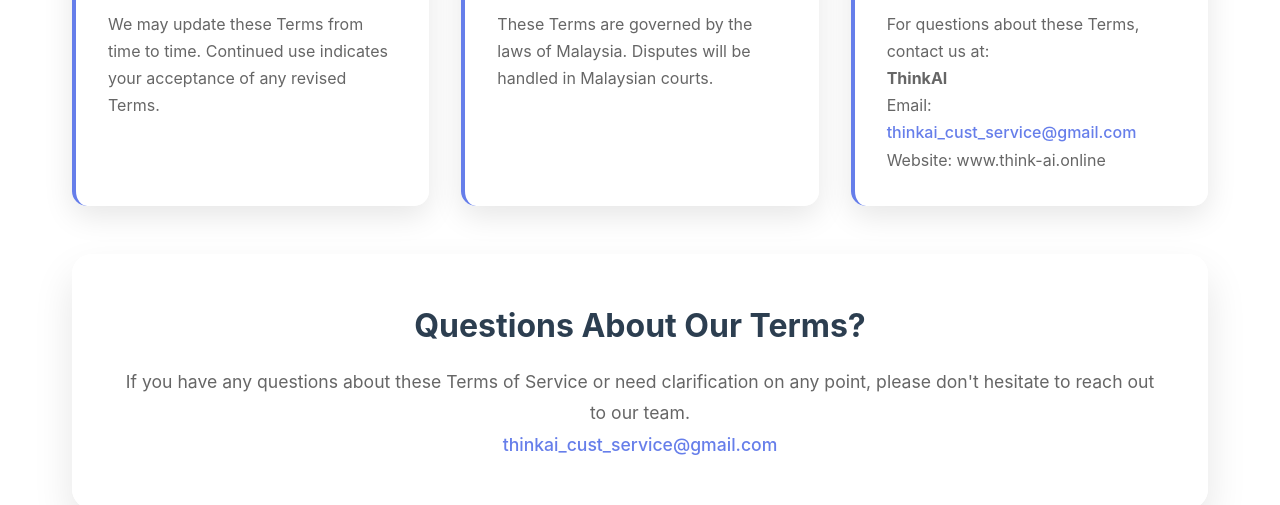
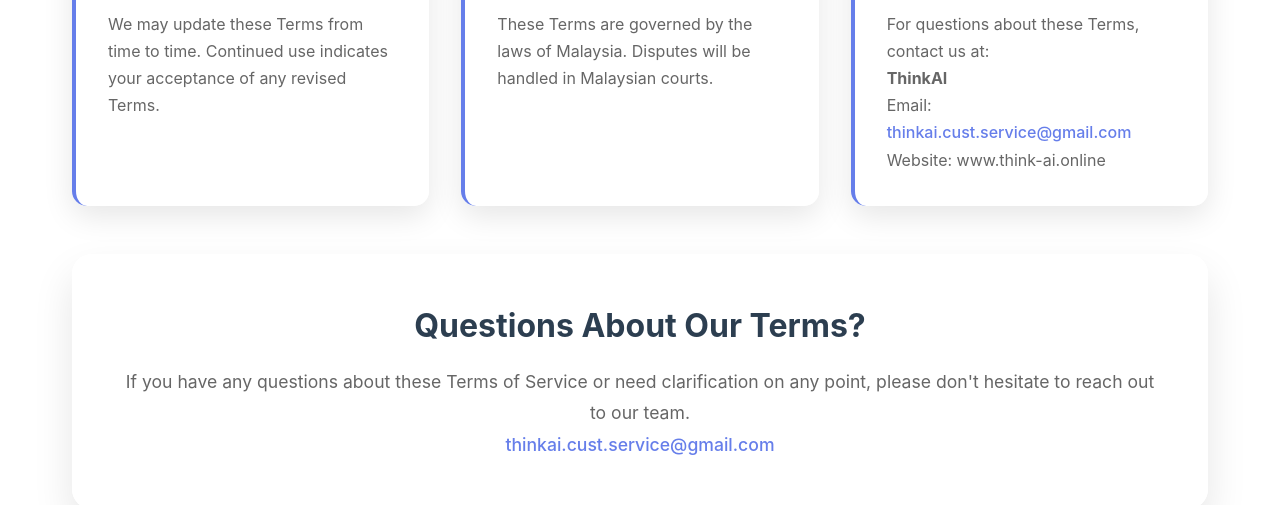
Before and after one commit to jasonkc0921/think-ai, a React (Create React App) app: page /termofservice in a window 1280 px wide. Shown: the part 2000-2505 px from the top of the page. Built offline with nearby package versions, Linux system fonts and the light colour scheme.

Commit message:
update email addr

```diff
--- a/src/components/Privacy.jsx
+++ b/src/components/Privacy.jsx
@@ -82,7 +82,7 @@
                 <li>Request data deletion when no longer needed</li>
               </ul>
               <p className="contact-info">
-                Contact us at <strong>thinkai_cust_service@gmail.com</strong> to
+                Contact us at <strong>thinkai.cust.service@gmail.com</strong> to
                 exercise these rights.
               </p>
             </div>
--- a/src/components/TermOfService.jsx
+++ b/src/components/TermOfService.jsx
@@ -164,10 +164,10 @@
                 <br></br>
                 Email:{" "}
                 <a
-                  href="mailto:thinkai_cust_service@gmail.com"
+                  href="mailto:thinkai.cust.service@gmail.com"
                   className="contact-email"
                 >
-                  thinkai_cust_service@gmail.com
+                  thinkai.cust.service@gmail.com
                 </a>
                 <br></br>
                 Website: www.think-ai.online
@@ -186,10 +186,10 @@
             </p>
             <p>
               <a
-                href="mailto:thinkai_cust_service@gmail.com"
+                href="mailto:thinkai.cust.service@gmail.com"
                 className="contact-email"
               >
-                thinkai_cust_service@gmail.com
+                thinkai.cust.service@gmail.com
               </a>
             </p>
           </div>
--- a/src/components/ai-automation-website.tsx
+++ b/src/components/ai-automation-website.tsx
@@ -485,7 +485,7 @@
                   <div>
                     <p className="font-semibold text-gray-900">Email</p>
                     <p className="text-gray-600">
-                      thinkai_cust_service@gmail.com
+                      thinkai.cust.service@gmail.com
                     </p>
                   </div>
                 </div>
```
